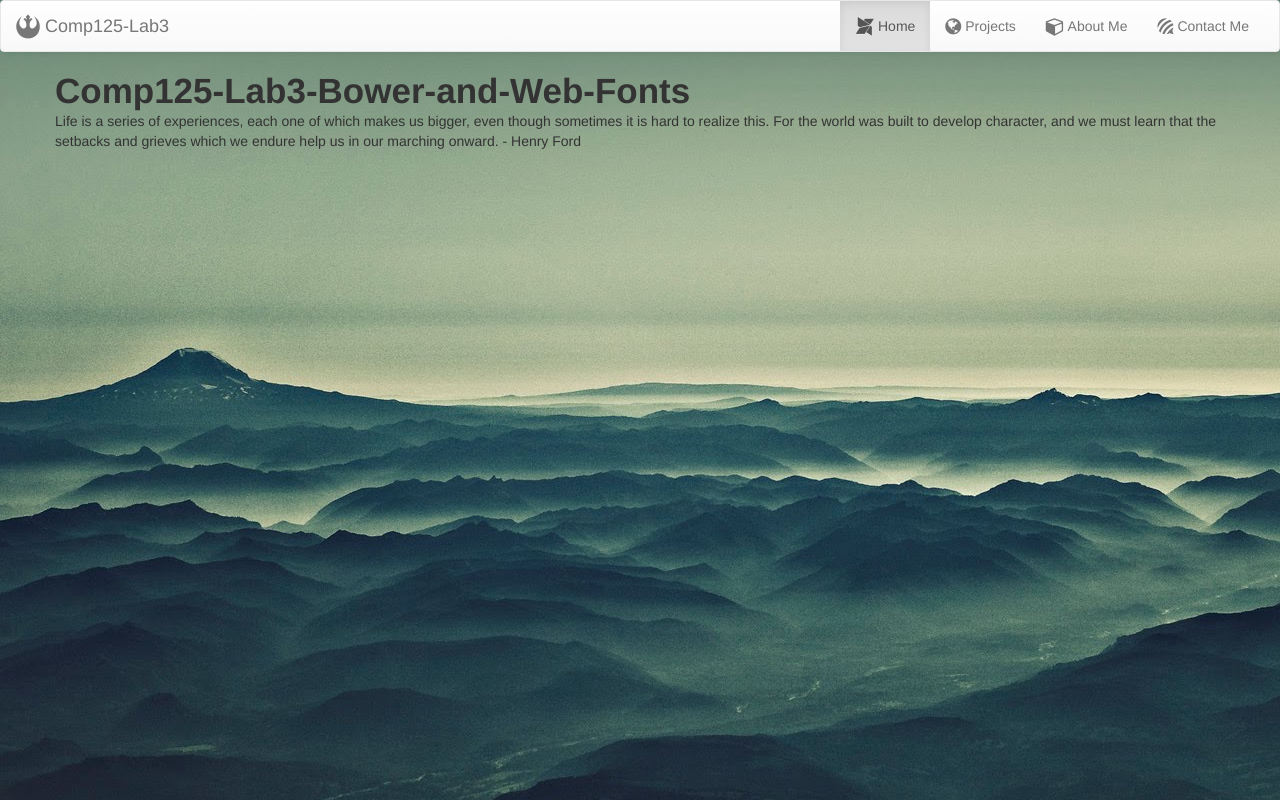
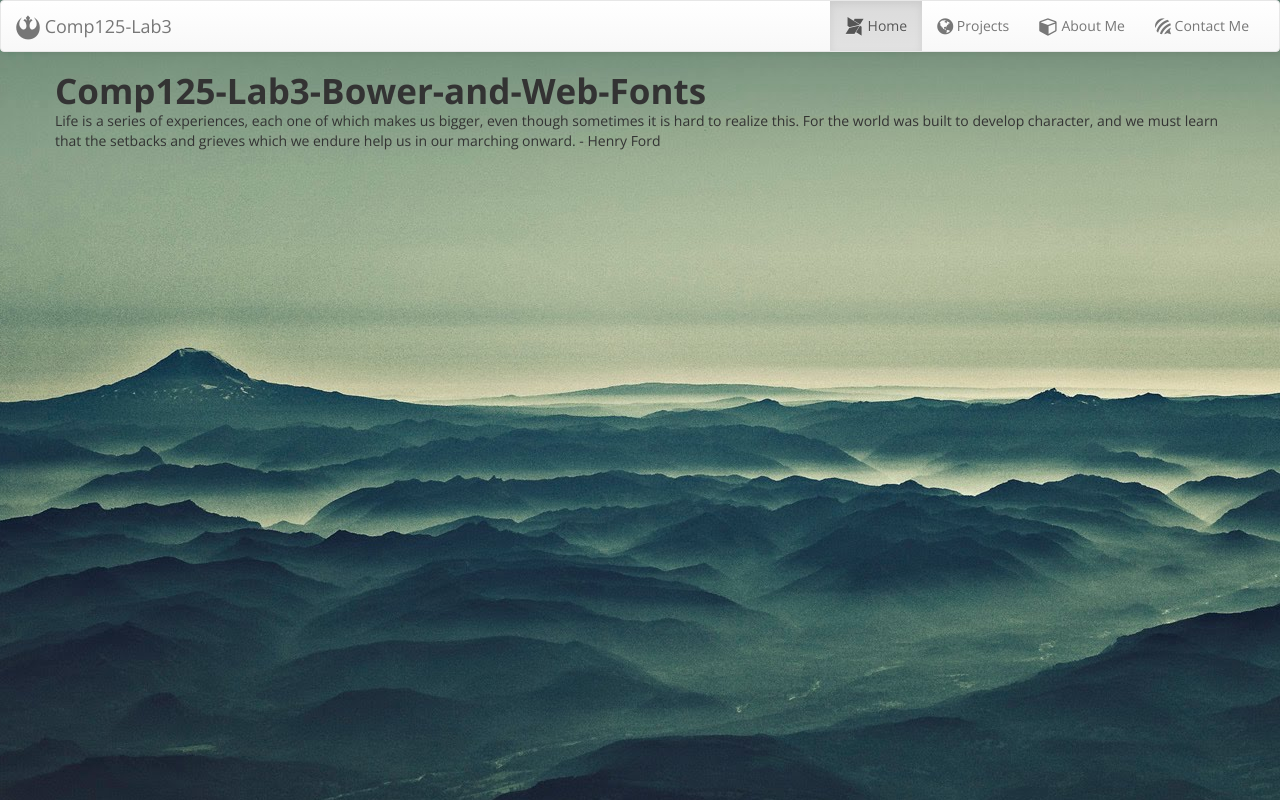
Before and after one commit to Web1017/Comp125-Lab3-Bower-and-Web-Fonts, a website: page index.html in a window 1280 px wide. Drawn offline with nearby package versions, Linux system fonts and the light colour scheme.

Commit message:
added font

```diff
--- a/Content/app.css
+++ b/Content/app.css
@@ -1,3 +1,5 @@
+@import url(https://fonts.googleapis.com/css?family=Open+Sans:400,700);
+
 .firstSentence {
     color: azure;
 
@@ -5,6 +7,7 @@
 
 
 body {
+    font-family: 'Open Sans', sans-serif;
     background-image: url('../Assets/img/map1.jpg');
     background-color: #cccccc;
     background-repeat: no-repeat;
```
